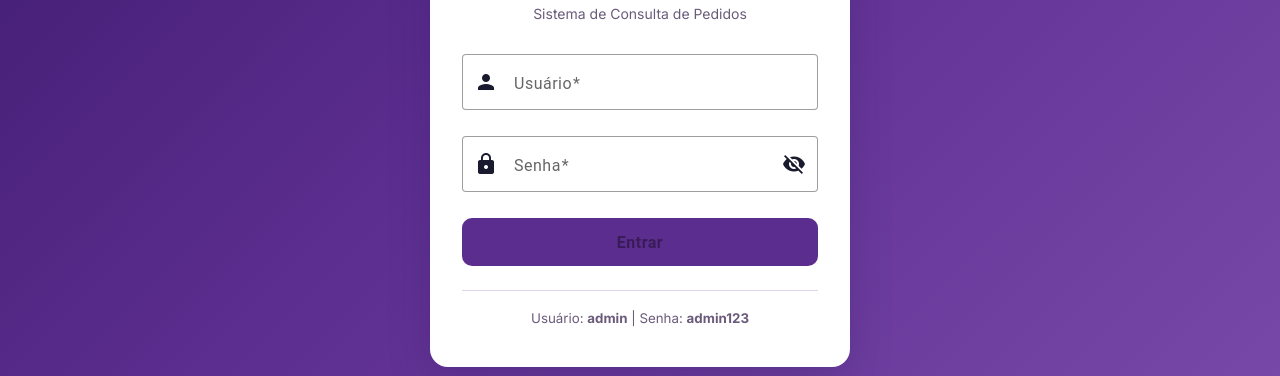
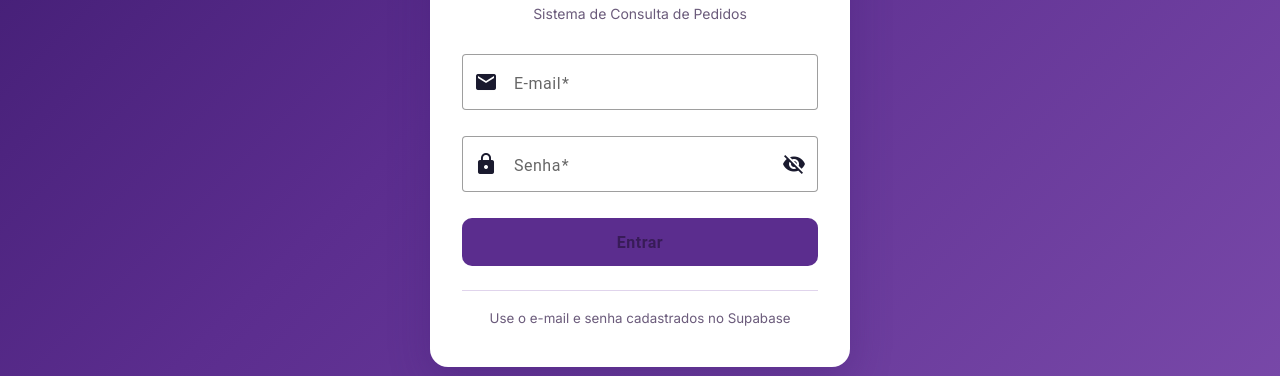
Before and after one commit to laaferreira/ligth, an Angular app: page /ligth/login in a window 1280 px wide. Shown: the part 286-662 px from the top of the page. Built offline with nearby package versions, Linux system fonts and the light colour scheme.

Commit message:
fix campo email

```diff
--- a/src/app/pages/login/login.component.html
+++ b/src/app/pages/login/login.component.html
@@ -8,9 +8,9 @@
 
     <form [formGroup]="form" (ngSubmit)="onSubmit()">
       <mat-form-field appearance="outline">
-        <mat-label>Usuário</mat-label>
-        <input matInput formControlName="username" placeholder="Digite seu usuário" autocomplete="username">
-        <mat-icon matPrefix>person</mat-icon>
+        <mat-label>E-mail</mat-label>
+        <input matInput formControlName="email" type="email" placeholder="Digite seu e-mail" autocomplete="email">
+        <mat-icon matPrefix>email</mat-icon>
       </mat-form-field>
 
       <mat-form-field appearance="outline">
@@ -43,7 +43,7 @@
     </form>
 
     <div class="login-footer">
-      <small>Usuário: <strong>admin</strong> | Senha: <strong>admin123</strong></small>
+      <small>Use o e-mail e senha cadastrados no Supabase</small>
     </div>
   </mat-card>
 </div>
--- a/src/app/pages/login/login.component.ts
+++ b/src/app/pages/login/login.component.ts
@@ -33,7 +33,7 @@ export class LoginComponent {
     private router: Router
   ) {
     this.form = this.fb.group({
-      username: ['', Validators.required],
+      email: ['', [Validators.required, Validators.email]],
       password: ['', Validators.required]
     });
   }
```
